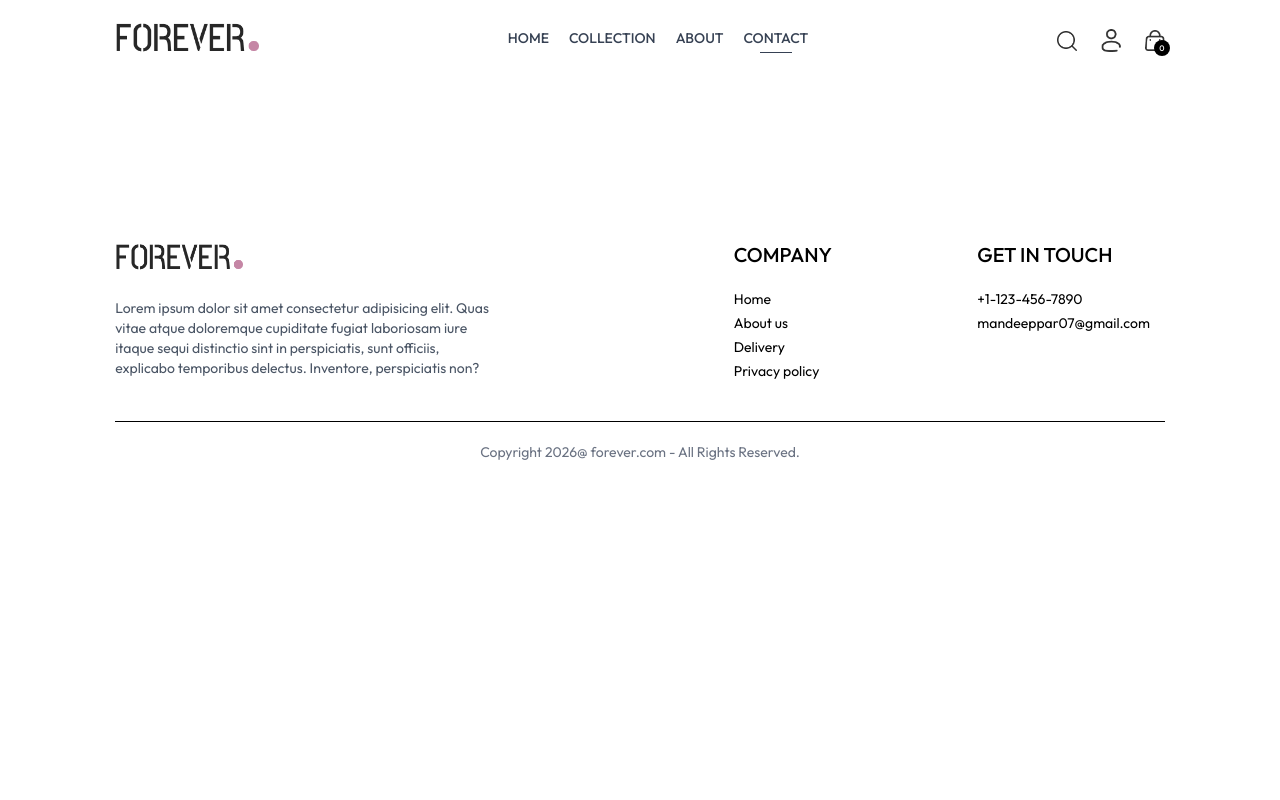
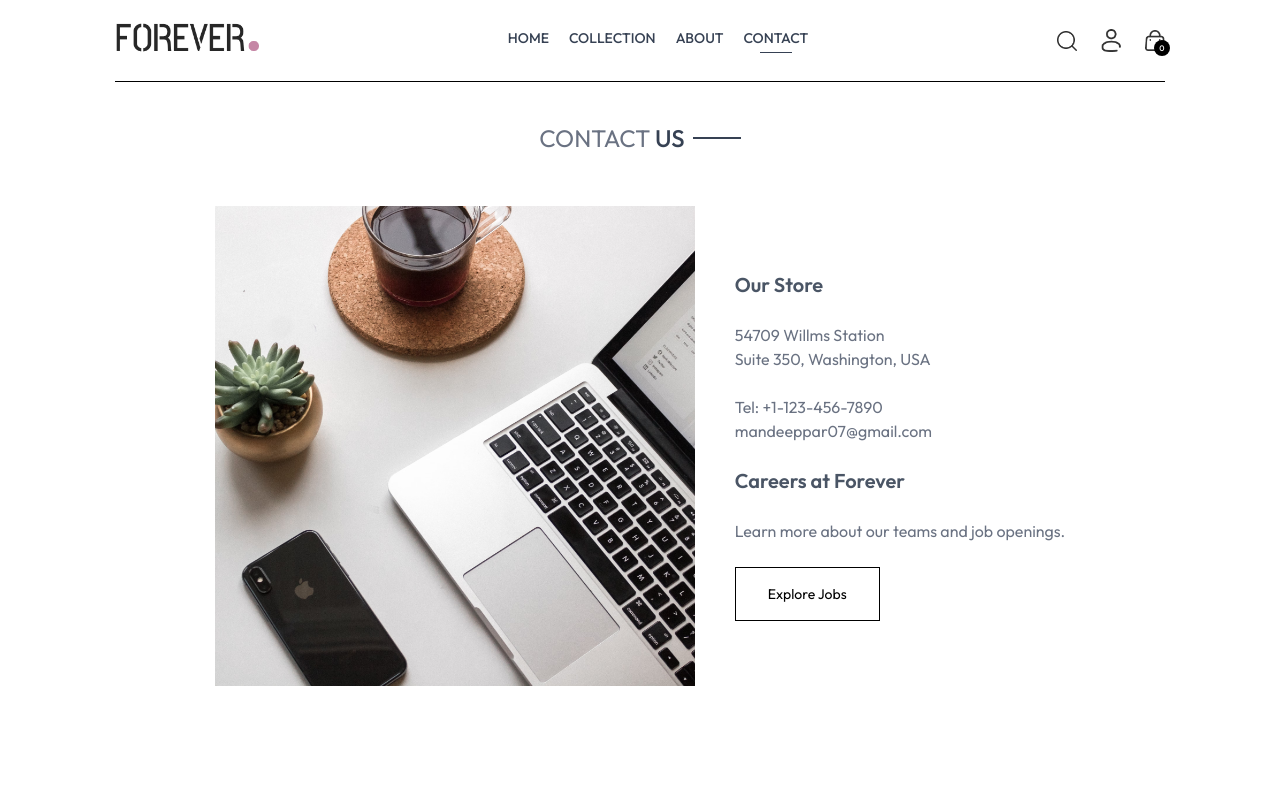
Before and after one commit to Mandeep-Parmar/ecommerce-app, a React (Vite) app in the folder frontend/: page /contact in a window 1280 px wide. Shown: the top 800 px of the page. Built offline with nearby package versions, Linux system fonts and the light colour scheme.

Commit message:
complete frontend and implement contact page

```diff
--- a/frontend/src/pages/Contact.jsx
+++ b/frontend/src/pages/Contact.jsx
@@ -1,11 +1,47 @@
-import React from 'react'
+import React from "react";
+import Title from "../components/Title";
+import { assets } from "../assets/assets";
+import NewsLatterBox from "../components/NewsLatterBox";
 
 const Contact = () => {
   return (
     <div>
+      <div className="text-center text-2xl pt-10 border-t">
+        <Title text1={"CONTACT"} text2={"US"} />
+      </div>
 
+      <div className="my-10 flex flex-col justify-center md:flex-row gap-10 mb-28">
+        <img
+          src={assets.contact_img}
+          alt="contact us"
+          className="w-full md:max-w-[480px]"
+        />
+        <div className="flex flex-col justify-center items-start gap-6">
+          <p className="font-semibold text-xl text-gray-600"> Our Store </p>
+          <p className="text-gray-500">
+            54709 Willms Station <br /> Suite 350, Washington, USA
+          </p>
+          <p className="text-gray-500">
+            Tel: +1-123-456-7890 <br />
+            <a href="mailto:mandeeppar07@gmail.com" className="text-gray-500">
+              mandeeppar07@gmail.com
+            </a>
+          </p>
+          <p className="font-semibold text-xl text-gray-600">
+            Careers at Forever
+          </p>
+          <p className="text-gray-500">
+            Learn more about our teams and job openings.
+          </p>
+          <button className="border border-black px-8 py-4 text-sm hover:bg-black hover:text-white transition-all duration-300">
+            Explore Jobs
+          </button>
+        </div>
+      </div>
+
+      <NewsLatterBox />
     </div>
-  )
-}
+  );
+};
 
-export default Contact
+export default Contact;
```
